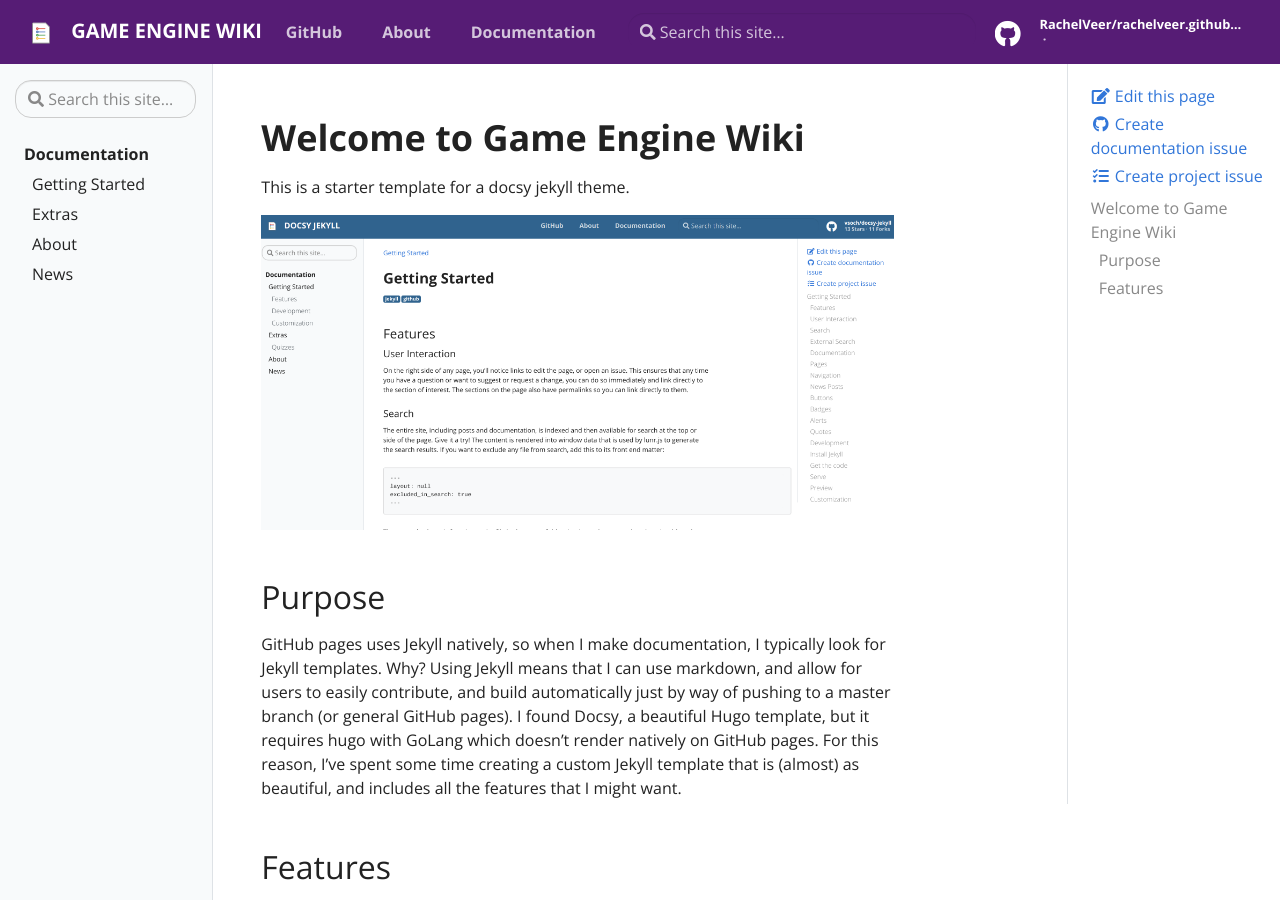
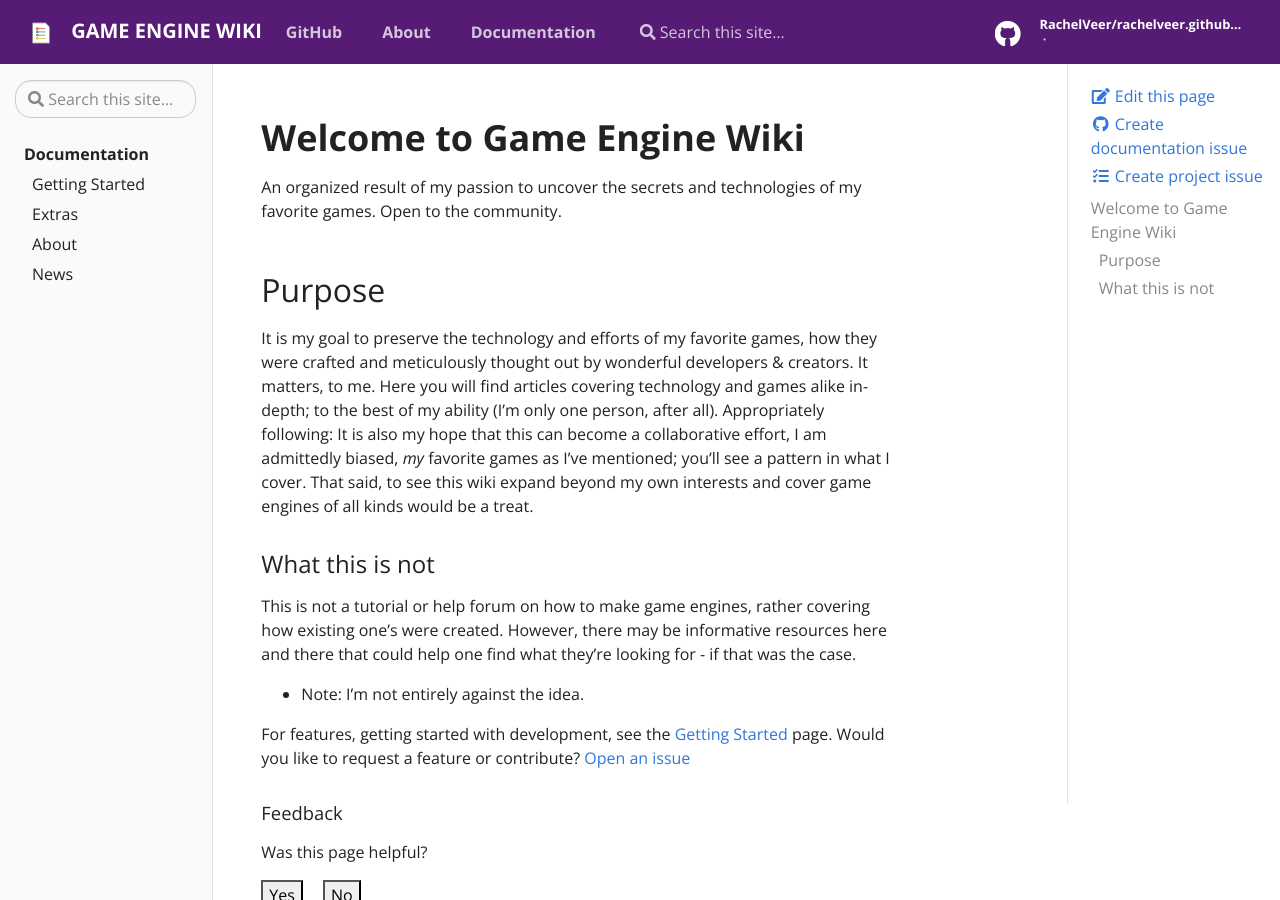
Before and after one commit to RachelVeer/rachelveer.github.io, a Jekyll site: the page built from pages/index.md, in a window 1280 px wide and 900 px high. Built offline with Jekyll 4.4.1, drawn with Linux system fonts in a browser that asks for light colours; some of the changed text lies outside the part shown.

Commit message:
Update index.md
Contextually corrected to my site desires.

```diff
--- a/pages/index.md
+++ b/pages/index.md
@@ -6,35 +6,17 @@
 
 # Welcome to Game Engine Wiki
 
-This is a starter template for a docsy jekyll theme.
-
-![assets/img/docsy-jekyll.png](assets/img/docsy-jekyll.png)
+An organized result of my passion to uncover the secrets and technologies of my favorite games. Open to the community.
 
 ## Purpose
 
-GitHub pages uses Jekyll natively, so when I make documentation, I typically
-look for Jekyll templates. Why? Using Jekyll means that I can use markdown,
-and allow for users to easily contribute, and build automatically just by
-way of pushing to a master branch (or general GitHub pages).
-I found Docsy, a beautiful Hugo template, but it requires hugo with GoLang
-which doesn't render natively on GitHub pages. For this reason, I've spent
-some time creating a custom Jekyll template that is (almost) as beautiful,
-and includes all the features that I might want.
+It is my goal to preserve the technology and efforts of my favorite games, how they were crafted and meticulously thought out by wonderful developers & creators. It matters, to me. Here you will find articles covering technology and games alike in-depth; to the best of my ability (I'm only one person, after all). Appropriately following: It is also my hope that this can become a collaborative effort, I am admittedly biased, *my* favorite games as I've mentioned; you'll see a pattern in what I cover. That said, to see this wiki expand beyond my own interests and cover game engines of all kinds would be a treat.
 
-## Features
+### What this is not
 
-What are these features? You should see the {% include doc.html name="Getting Started" path="getting-started" %}
-guide for a complete summary. Briefly:
+This is not a tutorial or help forum on how to make game engines, rather covering how existing one's were created. However, there may be informative resources here and there that could help one find what they're looking for - if that was the case.
 
- - *User interaction* including consistent permalinks, links to ask questions via GitHub issues, and edit the file on GitHub directly.
- - *Search* across posts, documentation, and other site pages, with an ability to exclude from search.
- - *External Search* meaning an ability to link any page tag to trigger an external search.
- - *Documentation* A documentation collection that was easy to organize on the filesystem, render with nested headings for the user, and refer to in markdown.
- - *Pages* A separate folder for more traditional pages (e.g, about).
- - *Navigation*: Control over the main navigation on the left of the page, and automatic generation of table of contents for each page on the right.
- - *News* A posts feed for news and updates, along with an archive (organized by year).
- - *Templates* or specifically, "includes" that make it easy to create an alert, documentation link, or other content.
- - *Continuous Integration* recipes to preview the site
+- Note: I'm not entirely against the idea.
 
 
 For features, getting started with development, see the {% include doc.html name="Getting Started" path="getting-started" %} page. Would you like to request a feature or contribute?
```
